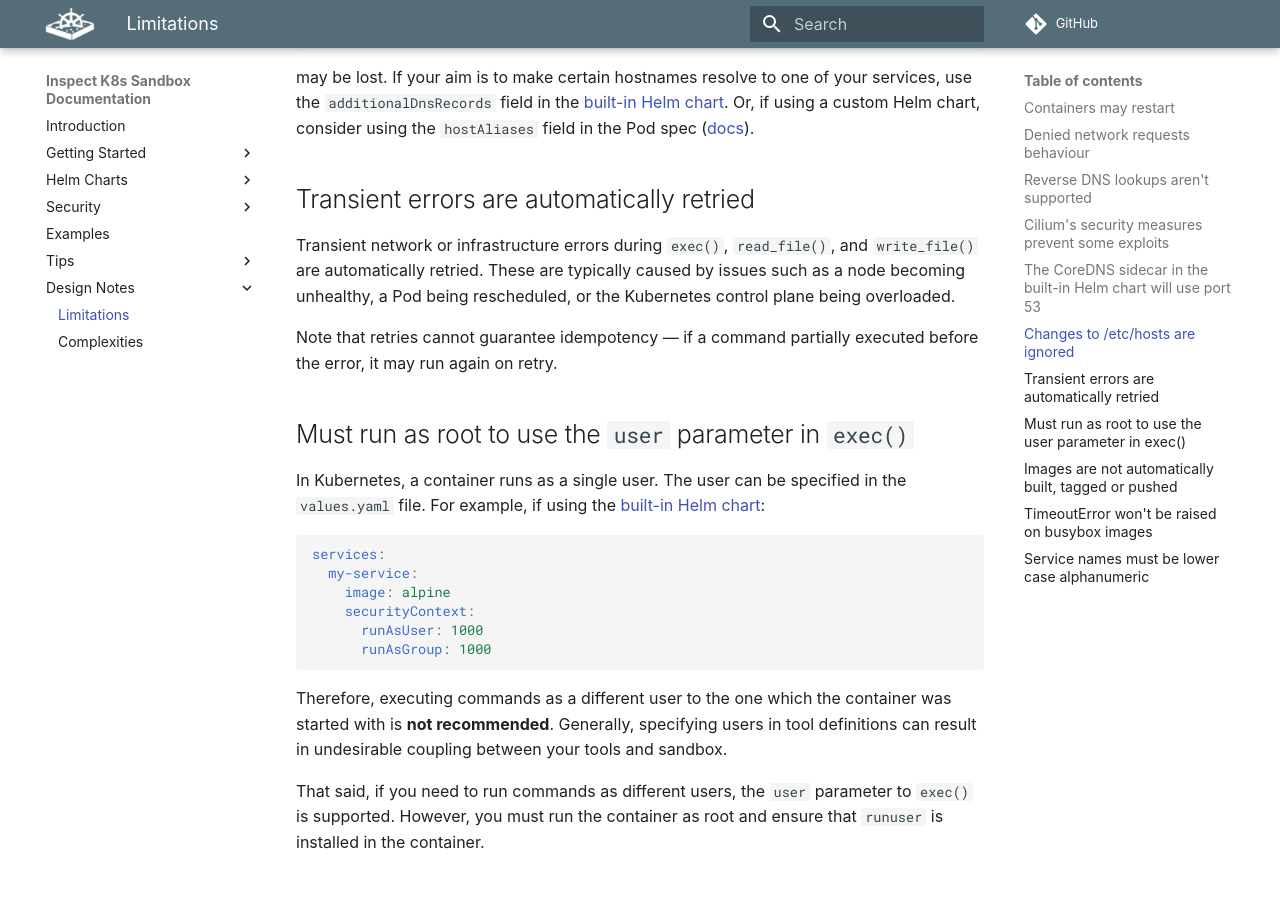
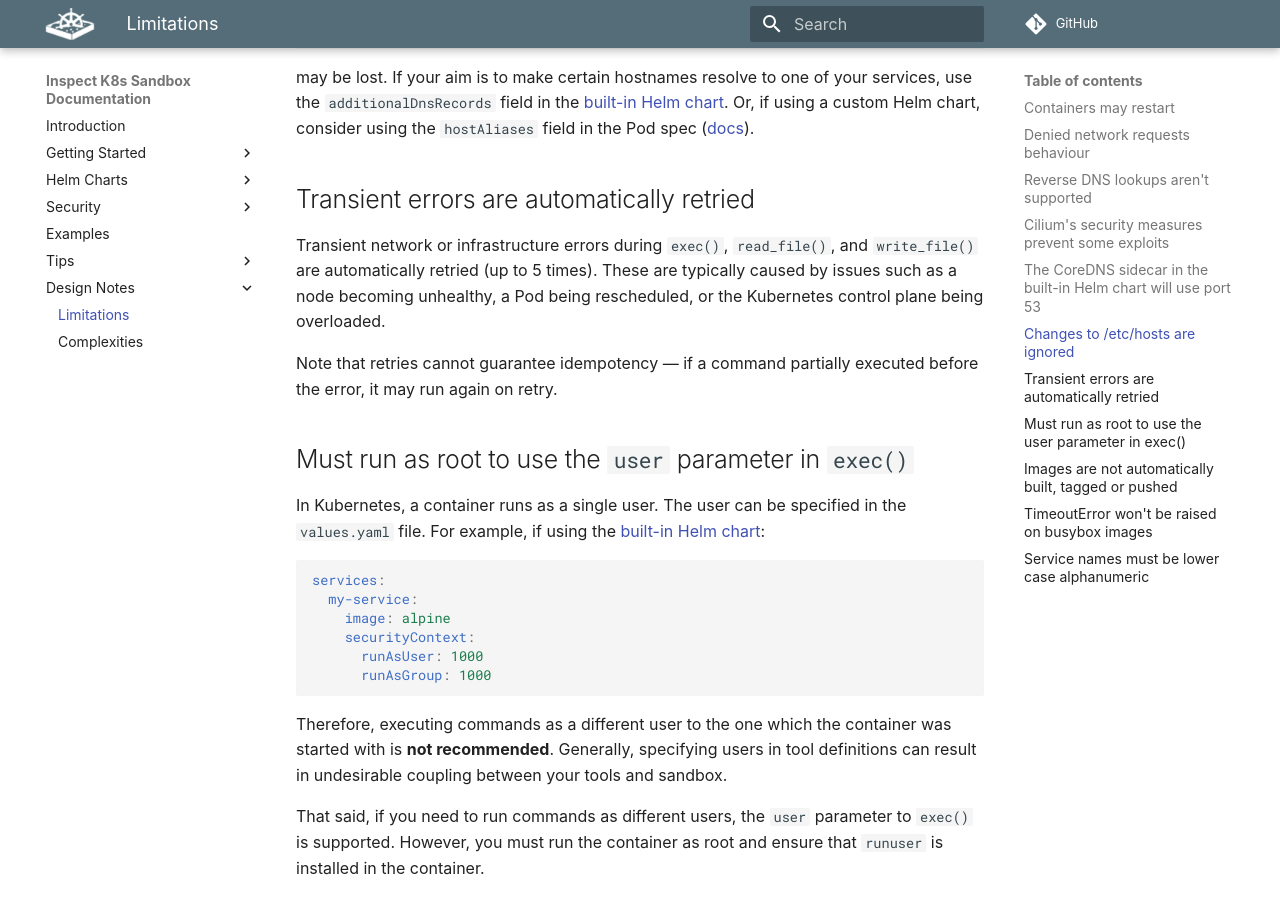
Before and after one commit to UKGovernmentBEIS/inspect_k8s_sandbox, an MkDocs documentation site: the page built from docs/docs/design/limitations.md, in a window 1280 px wide and 900 px high, scrolled down 2406 px. Built offline with MkDocs 1.6.1 and Material for MkDocs 9.7.7, drawn with Linux system fonts in a browser that asks for light colours; some web fonts are replaced; comment, search, counter and statistics services are not loaded.

Commit message:
docs: mention up to 5 retries for transient errors
Co-Authored-By: Claude Sonnet 4.6 <noreply@anthropic.com>

```diff
--- a/docs/docs/design/limitations.md
+++ b/docs/docs/design/limitations.md
@@ -153,7 +153,7 @@ the `hostAliases` field in the Pod spec
 
 ## Transient errors are automatically retried
 
-Transient network or infrastructure errors during `exec()`, `read_file()`, and `write_file()` are automatically retried. These are typically caused by issues such as a node becoming unhealthy, a Pod being rescheduled, or the Kubernetes control plane being overloaded.
+Transient network or infrastructure errors during `exec()`, `read_file()`, and `write_file()` are automatically retried (up to 5 times). These are typically caused by issues such as a node becoming unhealthy, a Pod being rescheduled, or the Kubernetes control plane being overloaded.
 
 Note that retries cannot guarantee idempotency — if a command partially executed before the error, it may run again on retry.
 
```
